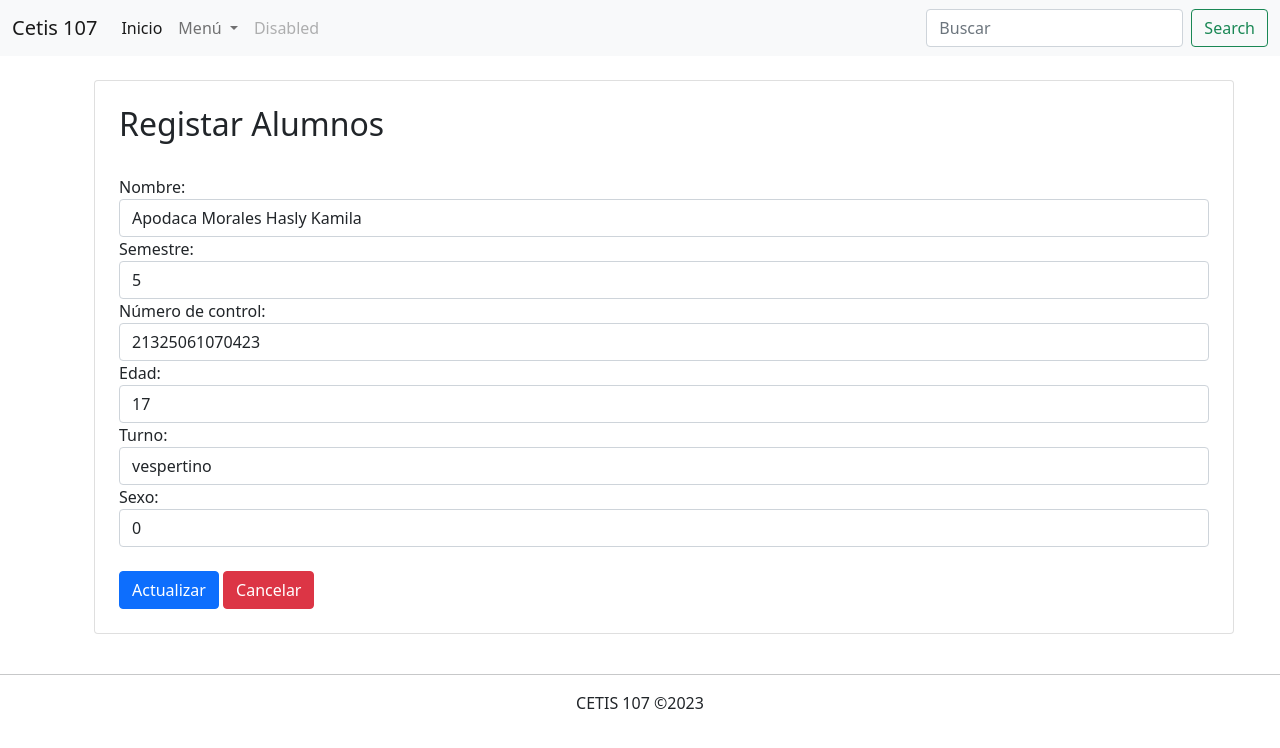
After one commit to ApodacaHasly/webybasededatos2023, a PHP site: page /EditarAlumnos.php?id=1 in a window 1280 px wide. The commit adds this page. Shown: the top 748 px of the page. Run offline with PHP 8.4, Linux system fonts and the light colour scheme; data comes from the database, SQL or seed files in the repository; some libraries are stand-ins or nearby versions.

Commit message:
30/10/23

```diff
--- /dev/null
+++ b/parcial2/EditarAlumnos.php
@@ -0,0 +1,87 @@
+<!DOCTYPE html>
+<html lang="en">
+<head>
+    <meta charset="UTF-8">
+    <meta name="viewport" content="width=device-width, initial-scale=1.0">
+    <title>Regsitar Alumnos</title>
+    <link rel="stylesheet" href="css/bootstrap.css">
+    <script src="code.jquery.com_jquery-3.7.1.js"></script>
+</head>
+<body>
+    <?php
+    include 'menu.php';
+    include 'conexion.php';
+    $id = $_GET["id"];
+
+    $sql = "SELECT * FROM alumnos WHERE id=".$id;
+
+    $datos = $conexion->query($sql);
+
+    $alumno = $datos->fetch_assoc();
+
+
+    ?>
+    <div class="container">
+        <div class="row">
+            <div class="col-12 card m-4 p-4">
+                <h2>Registar Alumnos</h2><br>
+                <form action="actualizarRegistro.php" method="POST">
+                <input  type="hidden" name="id" value="<?php echo $alumno["id"]; ?>">
+                    <div class="form-group">
+                        <label for="">Nombre:</label>
+                        <input value="<?php echo $alumno["nombre"]; ?>" name="nombre"  type="text" class="form-control" placeholder="Teclea el nombre del alumno" required>
+                    </div>
+
+                    <div class="form-group">
+                        <label for="">Semestre:</label>
+                        <input value="<?php echo $alumno["semestre"]; ?>" name="semestre"  type="text" class="form-control" placeholder="Teclea el semestre" required>
+                    </div>
+
+                    <div class="form-group">
+                    <label for="">Número de control:</label>
+                        <input value="<?php echo $alumno["numero_control"]; ?>" name="nc"  type="text" class="form-control" placeholder="Teclea el número de control" required>
+                    </div>
+
+                    <div class="form-group">
+                    <label for="">Edad:</label>
+                        <input value="<?php echo $alumno["edad"]; ?>" name="edad"  type="text" class="form-control" placeholder="Teclea la edad" required>
+                    </div>
+
+                    <div class="form-group">
+                    <label for="">Turno:</label>
+                        <select name="turno" class="form-control" required>
+                            <option SELECTED value="<?php echo $alumno["turno"]; ?>"><?php echo $alumno["turno"]; ?></option>
+                            <option value="Selecciona el turno"></option>
+                            <option value="MATUTINO">MATUTINO</option>
+                            <option value="VESPERTINO">VESPERTINO</option>
+                        </select>
+                    </div>
+
+                    <div class="form-group">
+                    <label for="">Sexo:</label>
+                        <select name="sexo" class="form-control" required>
+                            <option value="Selecciona el sexo"></option>
+                            <option SELECTED value="<?php echo $alumno["sexo"]; ?>"><?php echo $alumno["sexo"]; ?></option>
+                            <option value="0">FEMENINO</option>
+                            <option value="1">MASCULINO</option>
+                            <option value="2">Prefiero no responder</option>
+                        </select>
+                    </div><br>
+                    <div>
+                        <input type="submit" value="Actualizar" class="btn btn-primary" required>
+                        <a href="consultarAlumnos.php" class="btn btn-danger">Cancelar</a>
+                    </div>
+                </form>
+            </div>
+        </div>
+    </div>
+
+    <footer class="text-center">
+        <hr>
+        CETIS 107 &copy;2023
+      </footer>
+
+      <script src="js/bootstrap.js"></script>
+
+</body>
+</html>
--- a/parcial2/consultarAlumnos.php
+++ b/parcial2/consultarAlumnos.php
@@ -45,8 +45,8 @@
                             <td><?php echo $registro["turno"]; ?></td>
                             <td><?php echo $registro["sexo"]; ?></td>
                             <td>
-                                <a href="" class="btn btn-sm btn-primary">Editar</a>
-                                <a href="" class="btn btn-sm btn-primary">Eliminar</a>
+                                <a href="EditarAlumnos.php?id=<?php echo $registro["id"]; ?>" class="btn btn-sm btn-primary">Editar</a>
+                                <a href="EliminarAlumnos.php?id=<?php echo $registro["id"]; ?>" class="btn btn-sm btn-primary">Eliminar</a>
                             </td>
                         </tr>
                        <?php } ?>
```
Also changed, not shown: parcial2/EliminarAlumnos.php (added, +20 -0 lines).
